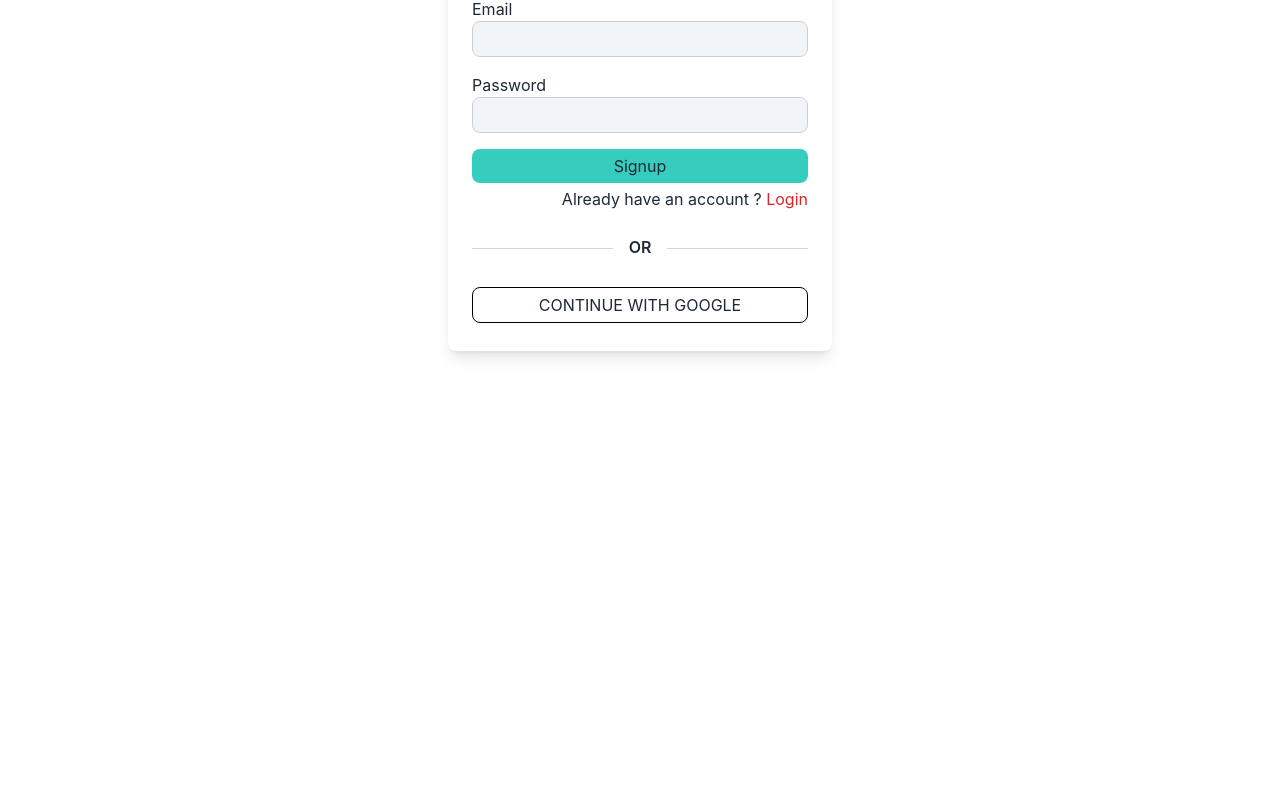
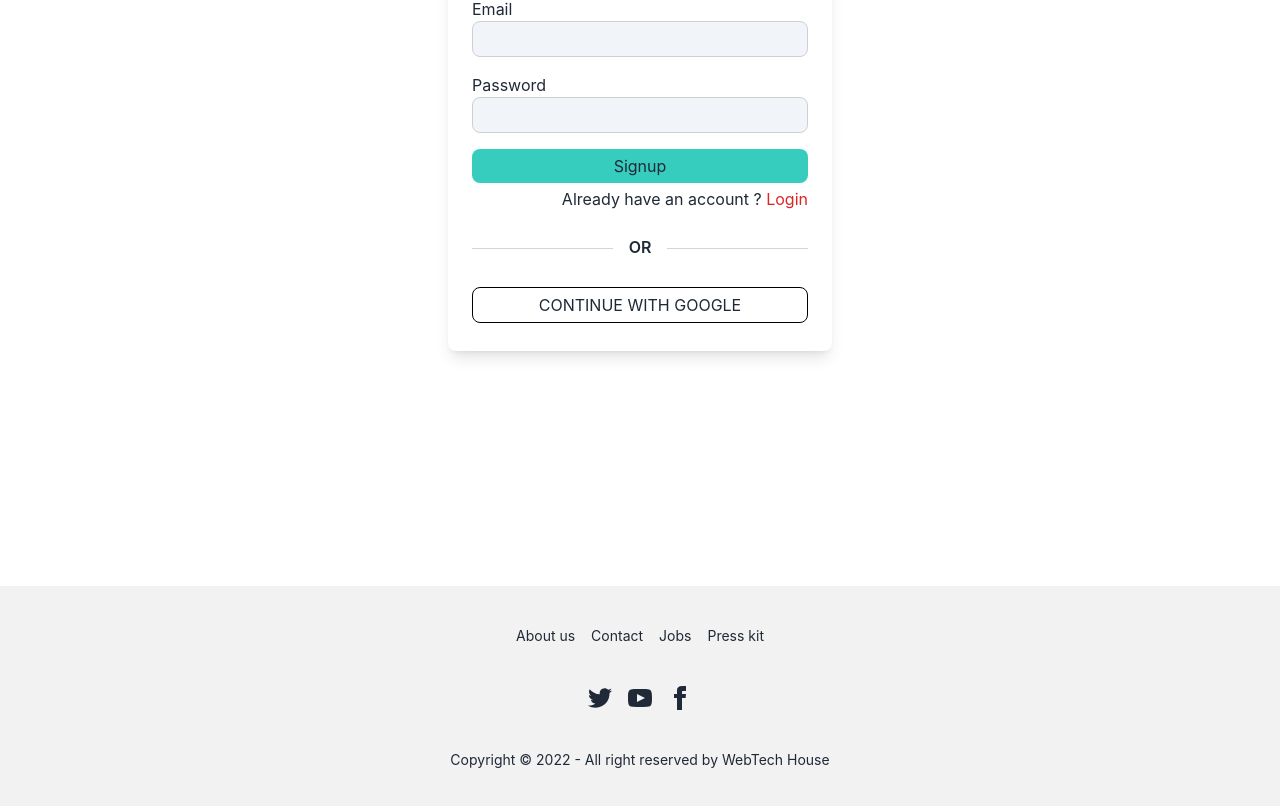
Before and after one commit to Tahsan35/assignment-12, a React (Create React App) app: page /signup in a window 1280 px wide. Shown: the part 336-1142 px from the top of the page. Before the commit the page ends 858 px from the top, so only its background shows below. Built offline with nearby package versions, Linux system fonts and the light colour scheme; no server answers.

Commit message:
added footer

```diff
--- a/src/App.js
+++ b/src/App.js
@@ -5,6 +5,8 @@
 import Navbar from './Pages/Shared/Navbar';
 import { ToastContainer } from 'react-toastify';
 import 'react-toastify/dist/ReactToastify.css';
+import Login from './Pages/Login/Login';
+import Footer from './Pages/Shared/Footer';
 
 function App() {
   return (
@@ -12,7 +14,10 @@
       <Navbar />
       <Routes>
         <Route path='/signup' element={<Signup />} ></Route>
+        <Route path='/login' element={<Login />} ></Route>
+
       </Routes>
+      <Footer />
       <ToastContainer />
     </div>
   );
--- /dev/null
+++ b/src/Pages/Shared/Footer.js
@@ -0,0 +1,30 @@
+import React from 'react';
+
+const Footer = () => {
+    return (
+        <div className=' bg-base-200'>
+            <div className="mt-16 max-w-7xl mx-auto px-2">
+                <footer className="footer footer-center p-10  text-base-content rounded">
+                    <div className="grid grid-flow-col gap-4">
+                        <a className="link link-hover">About us</a>
+                        <a className="link link-hover">Contact</a>
+                        <a className="link link-hover">Jobs</a>
+                        <a className="link link-hover">Press kit</a>
+                    </div>
+                    <div>
+                        <div className="grid grid-flow-col gap-4">
+                            <a><svg xmlns="http://www.w3.org/2000/svg" width="24" height="24" viewBox="0 0 24 24" className="fill-current"><path d="M24 4.557c-.883.392-1.832.656-2.828.775 1.017-.609 1.798-1.574 2.165-2.724-.951.564-2.005.974-3.127 1.195-.897-.957-2.178-1.555-3.594-1.555-3.179 0-5.515 2.966-4.797 6.045-4.091-.205-7.719-2.165-10.148-5.144-1.29 2.213-.669 5.108 1.523 6.574-.806-.026-1.566-.247-2.229-.616-.054 2.281 1.581 4.415 3.949 4.89-.693.188-1.452.232-2.224.084.626 1.956 2.444 3.379 4.6 3.419-2.07 1.623-4.678 2.348-7.29 2.04 2.179 1.397 4.768 2.212 7.548 2.212 9.142 0 14.307-7.721 13.995-14.646.962-.695 1.797-1.562 2.457-2.549z"></path></svg></a>
+                            <a><svg xmlns="http://www.w3.org/2000/svg" width="24" height="24" viewBox="0 0 24 24" className="fill-current"><path d="M19.615 3.184c-3.604-.246-11.631-.245-15.23 0-3.897.266-4.356 2.62-4.385 8.816.029 6.185.484 8.549 4.385 8.816 3.6.245 11.626.246 15.23 0 3.897-.266 4.356-2.62 4.385-8.816-.029-6.185-.484-8.549-4.385-8.816zm-10.615 12.816v-8l8 3.993-8 4.007z"></path></svg></a>
+                            <a><svg xmlns="http://www.w3.org/2000/svg" width="24" height="24" viewBox="0 0 24 24" className="fill-current"><path d="M9 8h-3v4h3v12h5v-12h3.642l.358-4h-4v-1.667c0-.955.192-1.333 1.115-1.333h2.885v-5h-3.808c-3.596 0-5.192 1.583-5.192 4.615v3.385z"></path></svg></a>
+                        </div>
+                    </div>
+                    <div>
+                        <p>Copyright © 2022 - All right reserved by WebTech House</p>
+                    </div>
+                </footer>
+            </div>
+        </div>
+    );
+};
+
+export default Footer;
```
